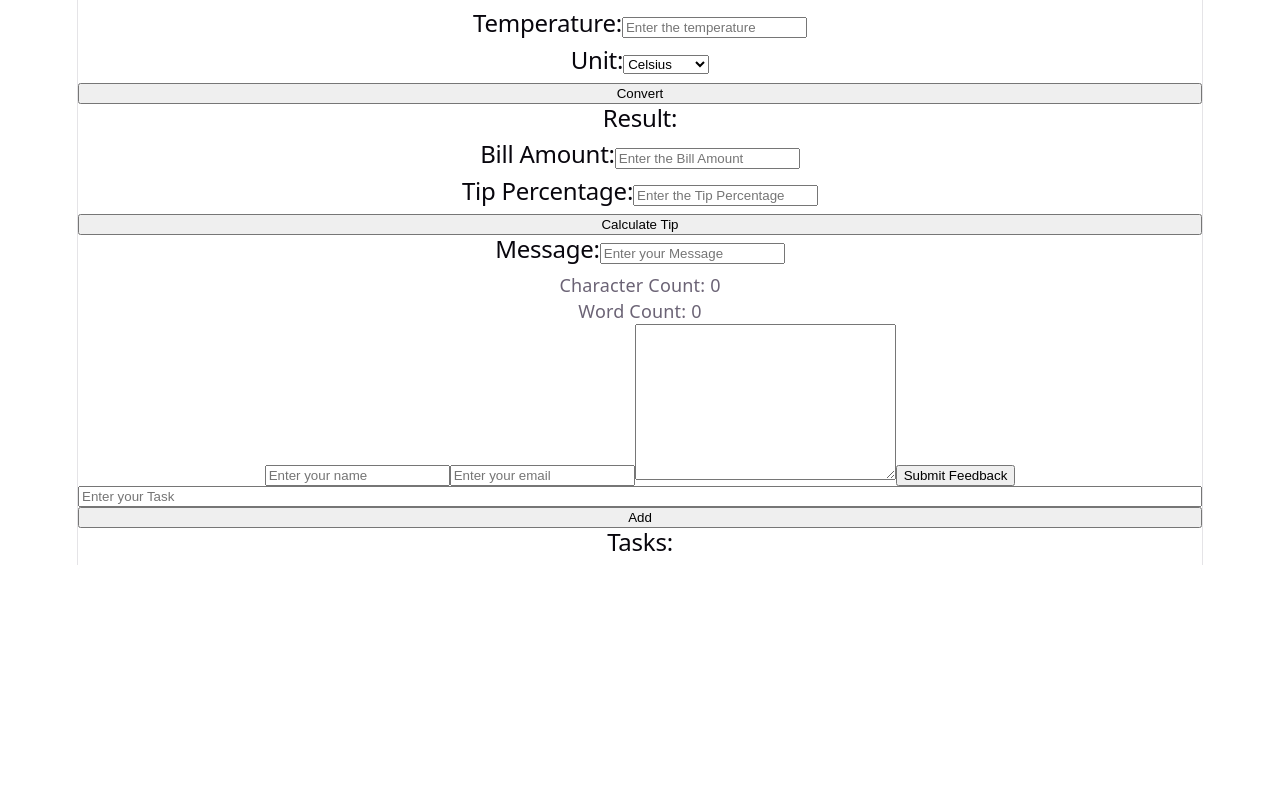
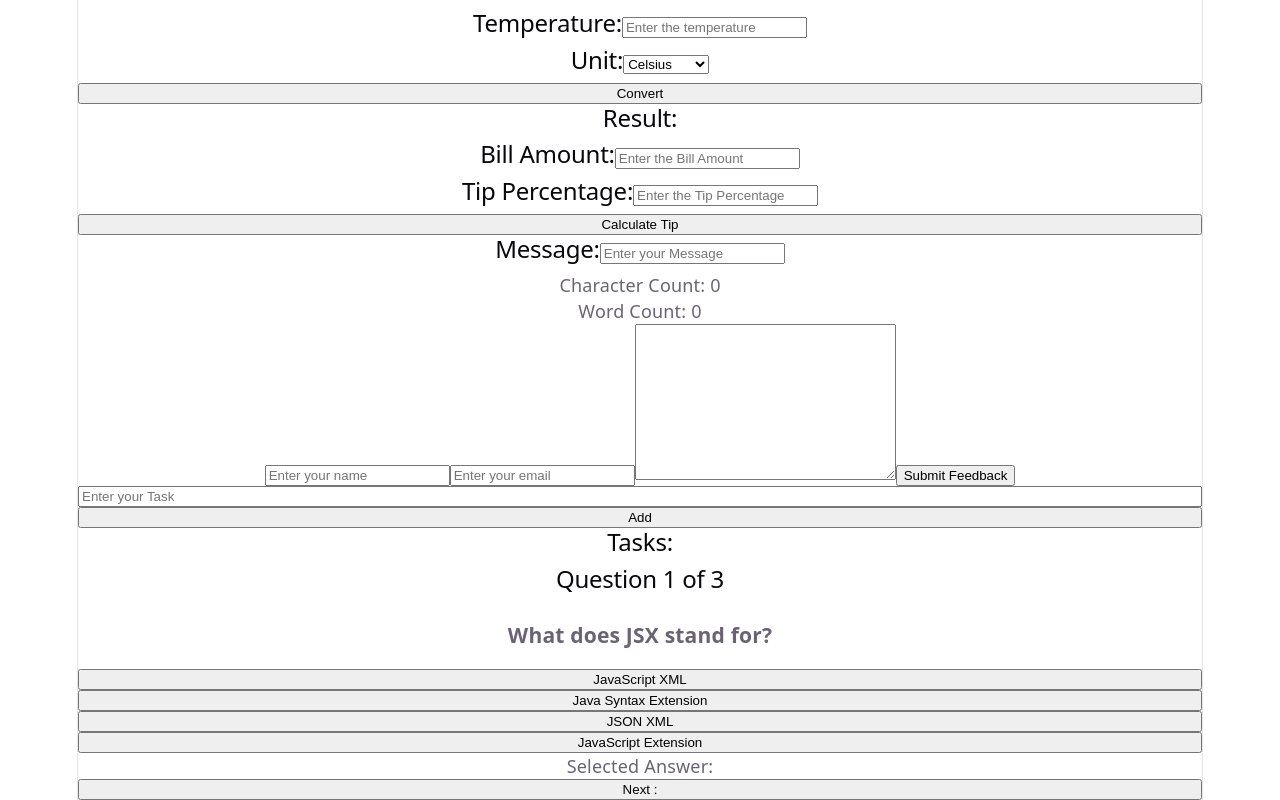
Before and after one commit to SurajKumarDalai/react-learning, a React (Vite) app: page / in a window 1280 px wide. Shown: the part 2622-3422 px from the top of the page. Before the commit the page ends 3187 px from the top, so only its background shows below. Built offline with nearby package versions, Linux system fonts and the light colour scheme.

Commit message:
Add Quiz App practice

```diff
--- a/src/App.jsx
+++ b/src/App.jsx
@@ -38,6 +38,7 @@ import TipCalculator from "./components/TipCalculator";
 import WordCounter from "./components/WordCounter";
 import FeedbackForm from "./components/FeedbackForm";
 import TodoList from "./components/TodoList";
+import QuizApp from "./components/QuizApp";
 
 function App(){
 
@@ -152,6 +153,8 @@ function App(){
 
     <FeedbackForm/>
     <TodoList/>
+
+    <QuizApp/>
     </>
     );
 
--- /dev/null
+++ b/src/components/QuizApp.jsx
@@ -0,0 +1,152 @@
+import { useState } from "react";
+
+const questions = [
+    {
+        question: "What does JSX stand for?",
+        options: [
+            "JavaScript XML",
+            "Java Syntax Extension",
+            "JSON XML",
+            "JavaScript Extension"
+        ],
+        answer: "JavaScript XML"
+    },
+    {
+        question: "Which hook is used to manage state?",
+        options: [
+            "useEffect",
+            "useState",
+            "useRef",
+            "useContext"
+        ],
+        answer: "useState"
+    },
+    {
+        question: "Which method is commonly used to render a list in React?",
+        options: [
+            "filter()",
+            "reduce()",
+            "map()",
+            "find()"
+        ],
+        answer: "map()"
+    }
+];
+
+function QuizApp(){
+
+    const [currentQuestion, setCurrentQuestion] = useState(0);
+    const [selectedAnswer, setSelectedAnswer] = useState("");
+    const [score, setScore] = useState(0);
+
+    const current = questions[currentQuestion];
+
+    function handleNext(){
+        if(selectedAnswer === current.answer){
+            setScore(score +1)
+        }
+        setCurrentQuestion(currentQuestion + 1);
+        setSelectedAnswer("");
+
+    }
+
+    return(
+
+        <>
+
+        {/* currentQuestion + 1 → question number → 1
+        questions.length → total questions → 3
+        current.question → actual question text → "What does JSX stand for?" */}
+
+
+
+        {currentQuestion >= questions.length?
+        (
+            <>
+            <h2>Quiz Completed!</h2>
+            <p>Score : {score} / {questions.length}</p>
+            </>
+        ):(
+            <>
+        <h2>
+            Question {currentQuestion+1} of {questions.length}
+        </h2>
+
+        <h3>
+            {current.question}
+        </h3>
+
+        {current.options.map((option, index)=>(
+            <button
+            key={index}
+            onClick={()=> setSelectedAnswer(option)}
+            >
+                {option}
+            </button>
+        ))}
+        <p>
+        Selected Answer: {selectedAnswer}
+        </p>
+
+        <button onClick ={handleNext}>
+            Next :
+        </button>
+            </>
+        )
+        }
+
+        </>
+    )
+}
+export default QuizApp;
+
+
+// QUESTIONS
+// │
+// ↓
+// currentQuestion = 0
+// │
+// ↓
+// questions[0]
+// │
+// ↓
+// Display question
+// │
+// ↓
+// Display options
+// │
+// ↓
+// User clicks option
+// │
+// ↓
+// selectedAnswer = option
+// │
+// ↓
+// User clicks
+// NEXT
+// │
+// ↓
+// Is selectedAnswer correct?
+// /          \
+// YES           NO
+// ↓             ↓
+// score + 1       no score
+// \             /
+// \           /
+// ↓         ↓
+// next question
+// │
+// ↓
+// selectedAnswer = ""
+// │
+// ↓
+// Repeat...
+// │
+// ↓
+// currentQuestion = 3
+// │
+// ↓
+// Quiz Completed!
+// │
+// ↓
+// Show score
```
